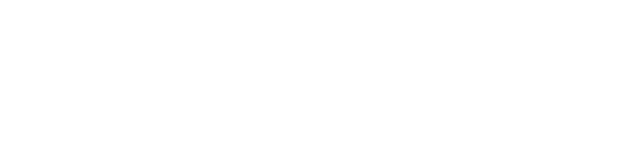
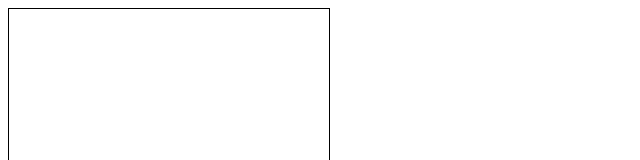
Before and after one commit to ddn05/Flappy-Bird, a plain HTML site: page index.html in a window 1280 px wide. Shown: the top 160 px of the page, without its empty margins (0-640 px from the left). Drawn offline with Linux system fonts and the light colour scheme.

Commit message:
canvas html

```diff
--- a/index.html
+++ b/index.html
@@ -1 +1,23 @@
-<!-- HTML CODE -->
+<!DOCTYPE html>
+<html lang="en">
+<head>
+    <meta charset="UTF-8">
+    <meta name="viewport" content="width=device-width, initial-scale=1.0">
+    <title>Document</title>
+
+    <link href="https://fonts.googleapis.com/css?family=Teko:700" rel="stylesheet">
+
+    <style>
+        canvas {
+            border: 1px solid black;
+            display: block;
+            margin: auto 0;
+        }
+    </style>
+</head>
+<body>
+    <canvas id="bird" width="320" height="480"></canvas>
+
+    <script src="game.js"></script>
+</body>
+</html>
```
